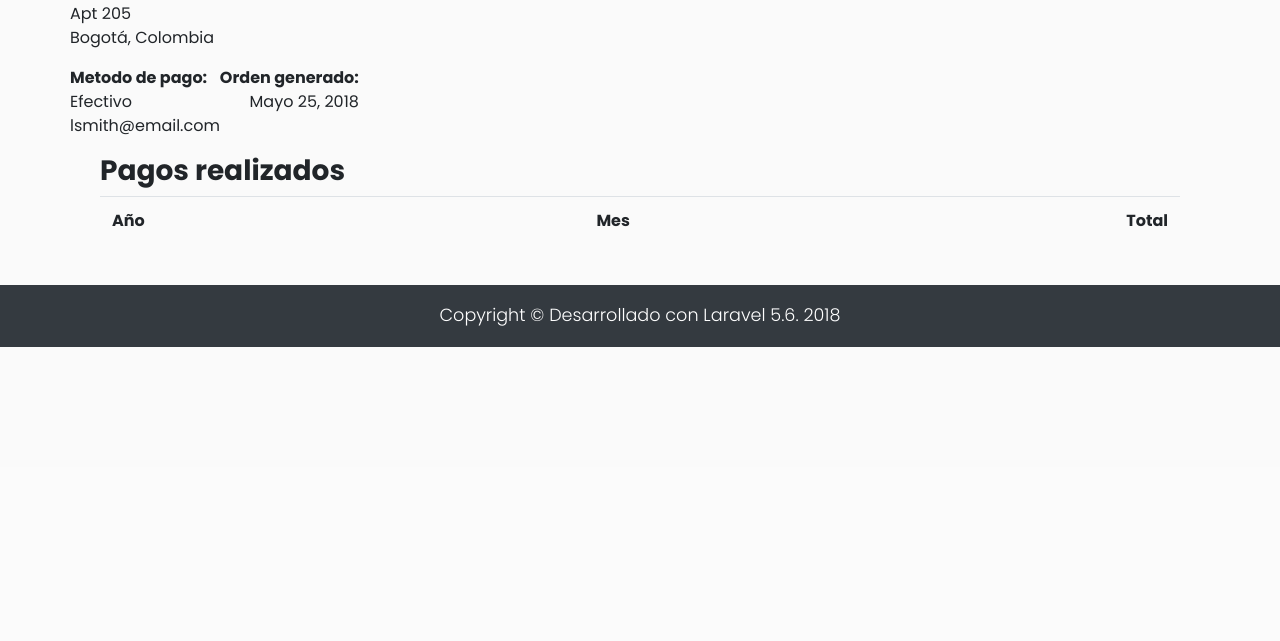
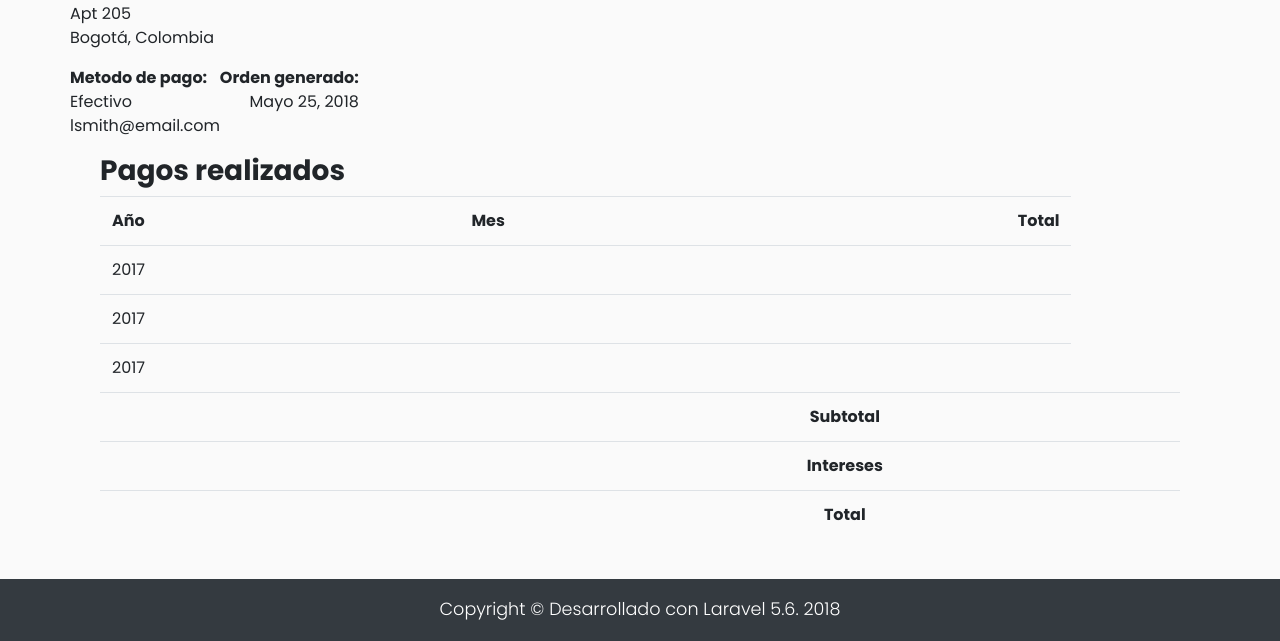
Before and after one commit to hramose/administracion_conjuntos, a Laravel app: template resources/views/EstadoCuenta/cuenta.blade.php in a window 1280 px wide. Shown: the part 333-974 px from the top of the page. Before the commit the page ends 680 px from the top, so only its background shows below. Run offline with Laravel 8, Linux system fonts and the light colour scheme; the template is opened without the code that fills it, so the values that code supplies are empty; some libraries are stand-ins or nearby versions.

Commit message:
modulo de estado de cuenta

```diff
--- a/resources/views/EstadoCuenta/cuenta.blade.php
+++ b/resources/views/EstadoCuenta/cuenta.blade.php
@@ -96,43 +96,40 @@
     						</thead>
     						<tbody>
     							<!-- foreach ($order->lineItems as $line) or some such thing here -->
-                  <?php foreach ($name as $key => $value): ?>
-
 
     							<tr>
     								<td>2017</td>
-    								<td class="text-center">Abril</td>
-    								<td class="text-right">$105.990</td>
+    								<td class="text-center"></td>
+    								<td class="text-right"></td>
     							</tr>
                                 <tr>
         							<td>2017</td>
-    								<td class="text-center">Marzo</td>
-    								<td class="text-right">$106.000</td>
+    								<td class="text-center"></td>
+    								<td class="text-right"></td>
     							</tr>
                                 <tr>
             						<td>2017</td>
-    								<td class="text-center">Febrero</td>
-    								<td class="text-right">$105.000</td>
+    								<td class="text-center"></td>
+    								<td class="text-right"></td>
     							</tr>
     							<tr>
     								<td class="thick-line"></td>
     								<td class="thick-line"></td>
     								<td class="thick-line text-center"><strong>Subtotal</strong></td>
-    								<td class="thick-line text-right">$316.990</td>
+    								<td class="thick-line text-right"></td>
     							</tr>
     							<tr>
     								<td class="no-line"></td>
     								<td class="no-line"></td>
     								<td class="no-line text-center"><strong>Intereses</strong></td>
-    								<td class="no-line text-right">$2.500</td>
+    								<td class="no-line text-right"></td>
     							</tr>
     							<tr>
     								<td class="no-line"></td>
     								<td class="no-line"></td>
     								<td class="no-line text-center"><strong>Total</strong></td>
-    								<td class="no-line text-right">$319.490</td>
+    								<td class="no-line text-right"></td>
     							</tr>
-                  <?php endforeach; ?>
     						</tbody>
     					</table>
     				</div>
```
Also changed, not shown: app/Http/Controllers/EstadoCuentaController.php (+10 -10 lines), 3 other files.
